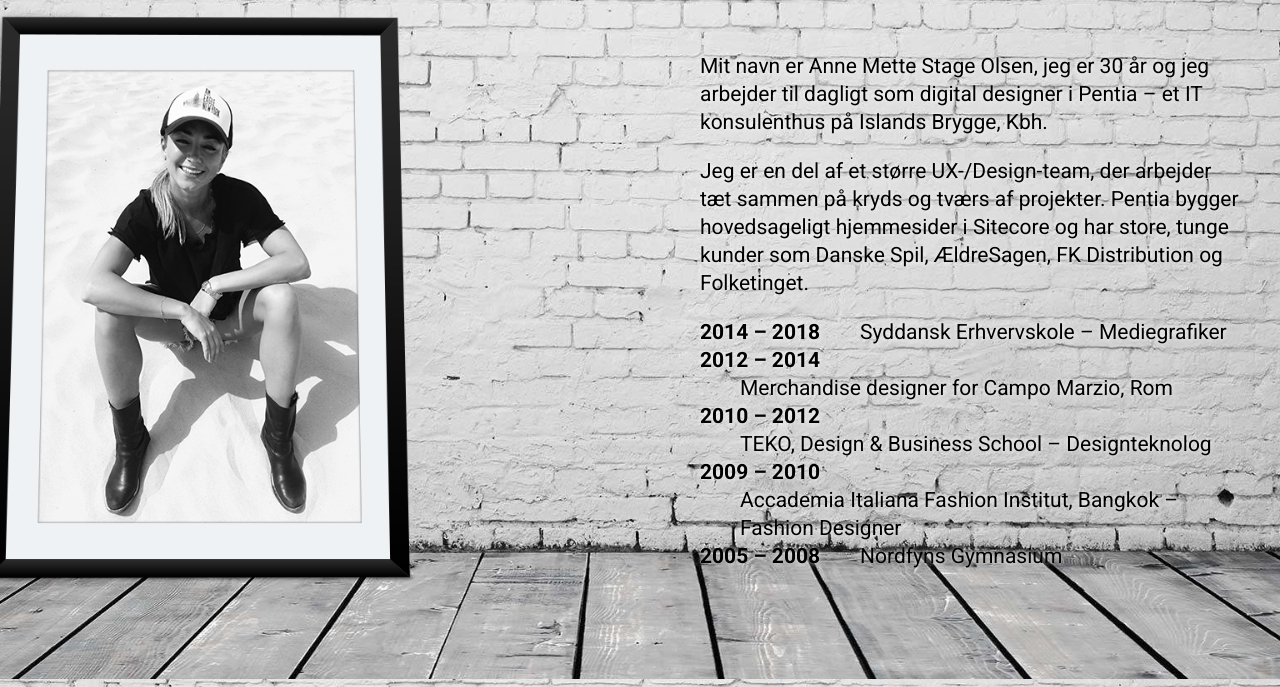
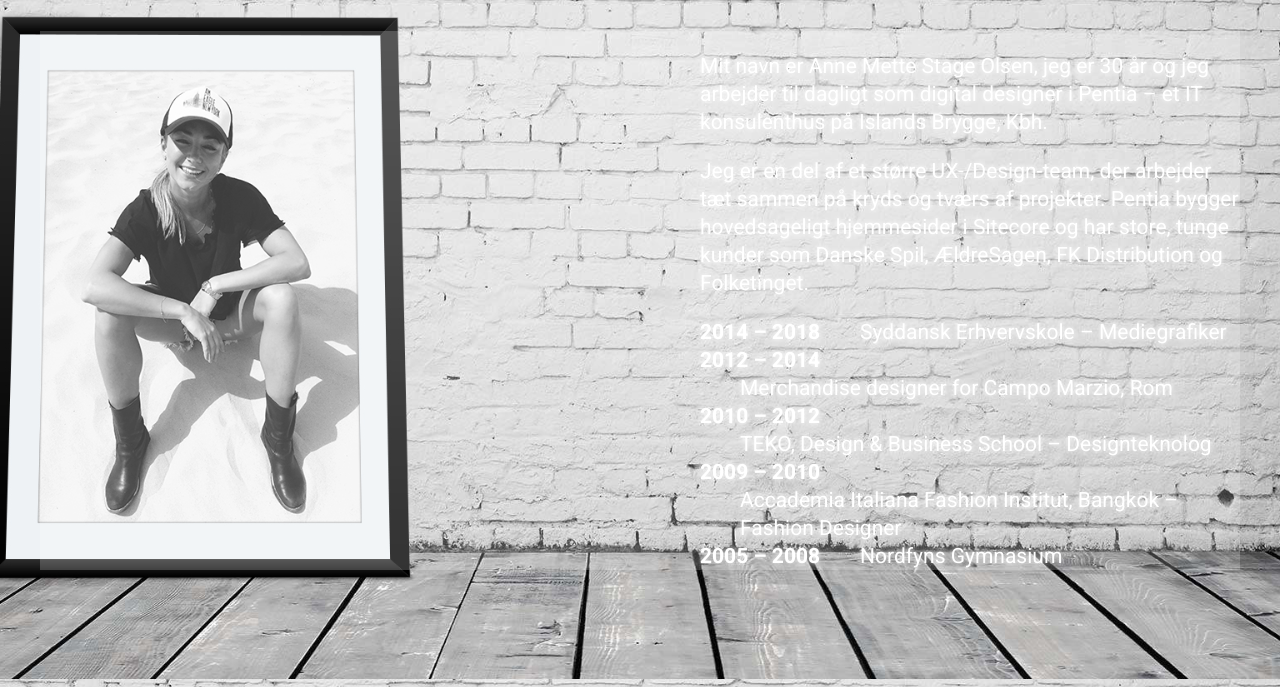
Before and after one commit to amstageolsen/amgraphic, a website: page om-mig/index.html in a window 1280 px wide. Shown: the part 121-808 px from the top of the page. Drawn offline with Linux system fonts and the light colour scheme; files whose address does not match are found by name.

Commit message:
Update stylesheet.css

```diff
--- a/stylesheet.css
+++ b/stylesheet.css
@@ -225,6 +225,8 @@ label:hover :checked + .card {
 }
 
 .om-mig-text {
+    background: rgba(255,255,255,0.2);
+    color: #FFF;
     padding: 0% 0 0 55%;
     line-height: 28px;
     font-size: 21px;
```
